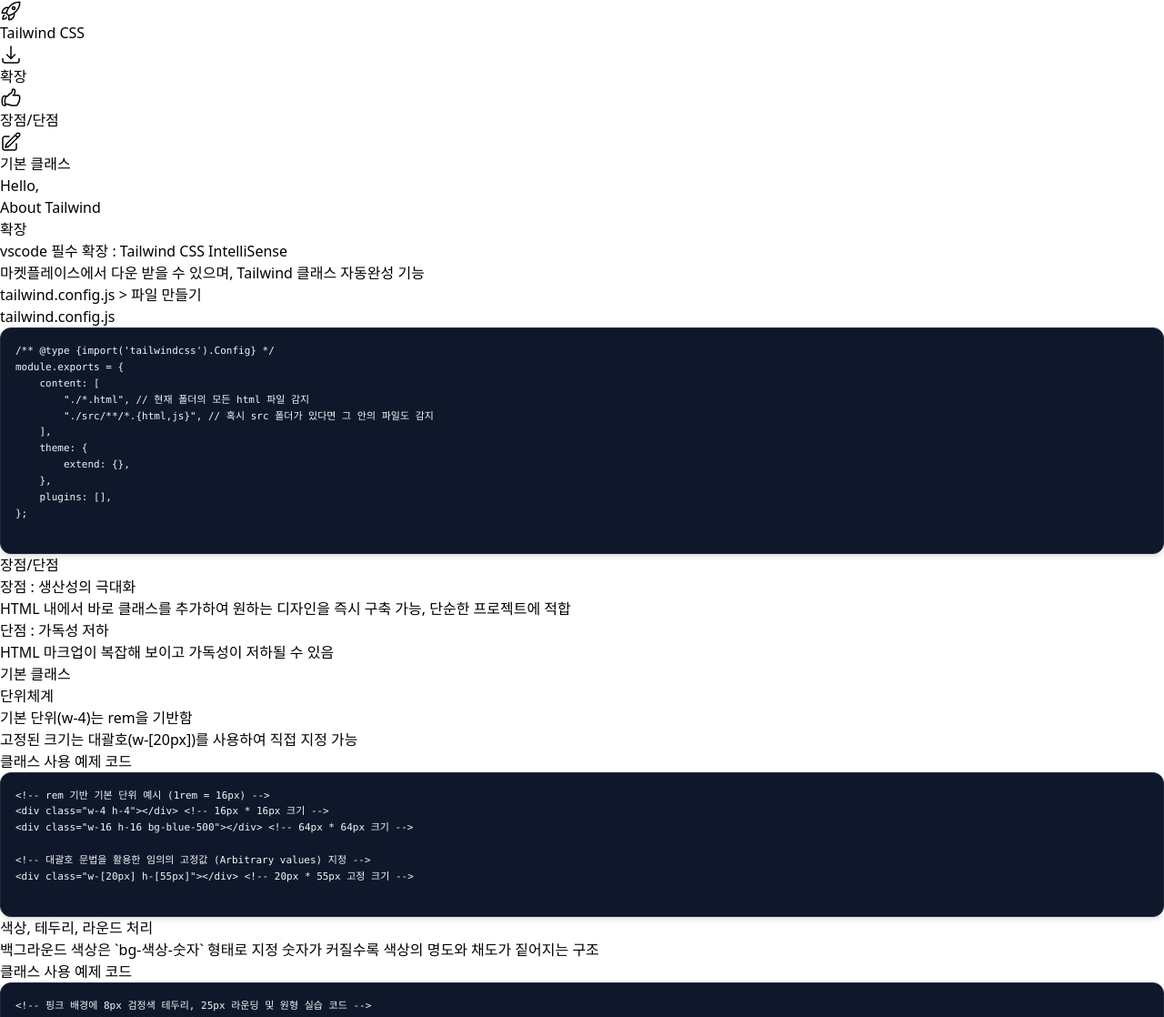
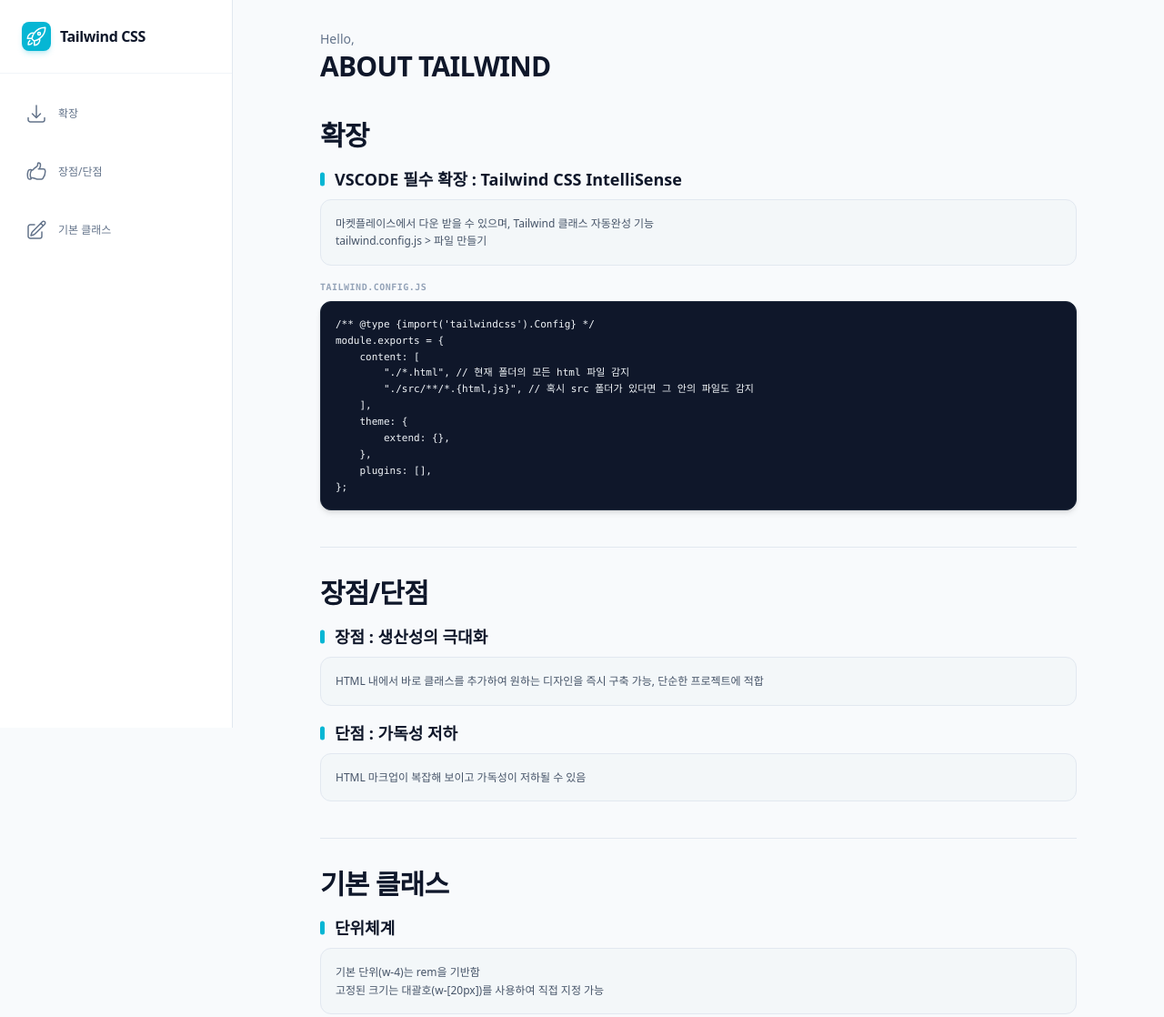
Before and after one commit to bofwio57/tailwind_test, a plain HTML site: page index.html in a window 1280 px wide. Shown: the top 1118 px of the page at 91% size. Drawn offline with nearby package versions, Linux system fonts and the light colour scheme.

Commit message:
tailwind 스타일 적용

```diff
--- a/index.html
+++ b/index.html
@@ -5,12 +5,47 @@
         <meta name="viewport" content="width=device-width, initial-scale=1.0" />
         <title>tailwind</title>
         <script src="https://cdn.tailwindcss.com"></script>
+        <style type="text/tailwindcss">
+            /* cdn 방식이라 이렇게 하고 나중에 변경해라 */
+            @layer components {
+                section {
+                    @apply border-b border-slate-200 pb-10;
+                }
+                .menu_items {
+                    @apply w-full flex items-center gap-3 px-3 py-2 rounded-lg text-left text-xs font-medium transition-all duration-200 text-slate-500 hover:bg-slate-50 hover:text-slate-900;
+                }
+                .section_tit {
+                    @apply text-2xl font-bold tracking-tight text-slate-900 mb-4 sm:text-3xl;
+                }
+                .sub_tit {
+                    @apply relative text-lg font-bold text-slate-900 flex items-center gap-2 mt-4 mb-2
+                    pl-4;
+                }
+                .sub_tit::after {
+                    @apply content-[""] absolute w-[5px] h-[15px] bg-cyan-500 top-[50%] left-0 rounded-md translate-y-[-50%];
+                }
+                .code_box {
+                    @apply mt-4;
+                }
+                .code_box pre {
+                    @apply bg-slate-900 text-slate-100 p-4 rounded-xl overflow-x-auto text-[11px] leading-relaxed font-mono shadow-md border border-slate-800;
+                }
+                .code_box p {
+                    @apply text-[10px] text-slate-400 font-bold uppercase font-mono tracking-wider mb-2;
+                }
+                .txt_box {
+                    @apply bg-slate-100/60 border border-slate-200 p-4 rounded-xl text-xs text-slate-600 leading-relaxed space-y-3;
+                }
+            }
+        </style>
     </head>
     <body>
-        <div class="wrap">
-            <aside class="bg-red">
-                <div class="side_tit">
-                    <div class="icon m_icon">
+        <div class="wrap min-h-screen bg-slate-50 flex">
+            <aside class="w-64 border-r border-slate-200 bg-white flex flex-col h-screen sticky top-0">
+                <div class="side_tit p-6 border-b border-slate-100 flex items-center gap-2.5 mb-2">
+                    <div
+                        class="icon m_icon w-8 h-8 bg-cyan-500 rounded-lg flex items-center justify-center text-white font-bold text-sm shadow-md shadow-cyan-500/20"
+                    >
                         <svg
                             xmlns="http://www.w3.org/2000/svg"
                             fill="none"
@@ -27,10 +62,10 @@
                         </svg>
                     </div>
 
-                    <h1>Tailwind CSS</h1>
+                    <h1 class="font-sans font-bold text-slate-900 tracking-tight text-base leading-none">Tailwind CSS</h1>
                 </div>
-                <ul>
-                    <li>
+                <ul class="menu_item flex-1 overflow-y-auto p-4 space-y-6">
+                    <li class="menu_items">
                         <div class="icon">
                             <svg
                                 xmlns="http://www.w3.org/2000/svg"
@@ -49,7 +84,7 @@
                         </div>
                         <p>확장</p>
                     </li>
-                    <li>
+                    <li class="menu_items">
                         <div class="icon">
                             <svg
                                 xmlns="http://www.w3.org/2000/svg"
@@ -68,7 +103,7 @@
                         </div>
                         <p>장점/단점</p>
                     </li>
-                    <li>
+                    <li class="menu_items">
                         <div class="icon">
                             <svg
                                 xmlns="http://www.w3.org/2000/svg"
@@ -89,25 +124,23 @@
                     </li>
                 </ul>
             </aside>
-            <main>
+            <main class="flex-1 flex flex-col min-w-0 overflow-y-auto p-8 max-w-4xl mx-auto space-y-10">
                 <header>
-                    <p>Hello,</p>
-                    <h2>About Tailwind</h2>
+                    <p class="text-sm text-slate-500 leading-relaxed max-w-2xl">Hello,</p>
+                    <h2 class="text-3xl font-bold tracking-tight uppercase text-slate-900">About Tailwind</h2>
                 </header>
-                <div class="content">
+                <div class="content space-y-8">
                     <section>
-                        <h3>확장</h3>
+                        <h3 class="section_tit">확장</h3>
                         <div>
-                            <h4>vscode 필수 확장 : Tailwind CSS IntelliSense</h4>
-                            <p>
+                            <h4 class="sub_tit">VSCODE 필수 확장 : Tailwind CSS IntelliSense</h4>
+                            <div class="txt_box">
                                 마켓플레이스에서 다운 받을 수 있으며, Tailwind 클래스 자동완성 기능<br />
                                 tailwind.config.js > 파일 만들기
-                            </p>
-                            <div>
+                            </div>
+                            <div class="code_box">
                                 <p>tailwind.config.js</p>
-                                <pre
-                                    class="bg-slate-900 text-slate-100 p-4 rounded-xl overflow-x-auto text-[11px] leading-relaxed font-mono shadow-md border border-slate-800"
-                                >
+                                <pre>
 <code>/** @type {import('tailwindcss').Config} */
 module.exports = {
     content: [
@@ -118,54 +151,46 @@
         extend: {},
     },
     plugins: [],
-};
-</code>
-</pre>
+};</code></pre>
                             </div>
                         </div>
                     </section>
                     <section>
-                        <h3>장점/단점</h3>
+                        <h3 class="section_tit">장점/단점</h3>
                         <div>
-                            <h4>장점 : 생산성의 극대화</h4>
-                            <p>HTML 내에서 바로 클래스를 추가하여 원하는 디자인을 즉시 구축 가능, 단순한 프로젝트에 적합</p>
+                            <h4 class="sub_tit">장점 : 생산성의 극대화</h4>
+                            <div class="txt_box">HTML 내에서 바로 클래스를 추가하여 원하는 디자인을 즉시 구축 가능, 단순한 프로젝트에 적합</div>
                         </div>
                         <div>
-                            <h4>단점 : 가독성 저하</h4>
-                            <p>HTML 마크업이 복잡해 보이고 가독성이 저하될 수 있음</p>
+                            <h4 class="sub_tit">단점 : 가독성 저하</h4>
+                            <div class="txt_box">HTML 마크업이 복잡해 보이고 가독성이 저하될 수 있음</div>
                         </div>
                     </section>
-                    <section>
-                        <h3>기본 클래스</h3>
+                    <section class="border-b-0">
+                        <h3 class="section_tit">기본 클래스</h3>
                         <div>
-                            <h4>단위체계</h4>
-                            <p>
+                            <h4 class="sub_tit">단위체계</h4>
+                            <div class="txt_box">
                                 기본 단위(w-4)는 rem을 기반함<br />
                                 고정된 크기는 대괄호(w-[20px])를 사용하여 직접 지정 가능
-                            </p>
-                            <div>
+                            </div>
+                            <div class="code_box">
                                 <p>클래스 사용 예제 코드</p>
-                                <pre
-                                    class="bg-slate-900 text-slate-100 p-4 rounded-xl overflow-x-auto text-[11px] leading-relaxed font-mono shadow-md border border-slate-800"
-                                >
+                                <pre>
 <code>&lt;!-- rem 기반 기본 단위 예시 (1rem = 16px) --&gt;
 &lt;div class="w-4 h-4"&gt;&lt;/div&gt; &lt;!-- 16px * 16px 크기 --&gt;
 &lt;div class="w-16 h-16 bg-blue-500"&gt;&lt;/div&gt; &lt;!-- 64px * 64px 크기 --&gt;
 
 &lt;!-- 대괄호 문법을 활용한 임의의 고정값 (Arbitrary values) 지정 --&gt;
-&lt;div class="w-[20px] h-[55px]"&gt;&lt;/div&gt; &lt;!-- 20px * 55px 고정 크기 --&gt;
-</code>
-</pre>
+&lt;div class="w-[20px] h-[55px]"&gt;&lt;/div&gt; &lt;!-- 20px * 55px 고정 크기 --&gt;</code></pre>
                             </div>
                         </div>
                         <div>
-                            <h4>색상, 테두리, 라운드 처리</h4>
-                            <p>백그라운드 색상은 `bg-색상-숫자` 형태로 지정 숫자가 커질수록 색상의 명도와 채도가 짙어지는 구조</p>
-                            <div>
+                            <h4 class="sub_tit">색상, 테두리, 라운드 처리</h4>
+                            <div class="txt_box">백그라운드 색상은 `bg-색상-숫자` 형태로 지정 숫자가 커질수록 색상의 명도와 채도가 짙어지는 구조</div>
+                            <div class="code_box">
                                 <p>클래스 사용 예제 코드</p>
-                                <pre
-                                    class="bg-slate-900 text-slate-100 p-4 rounded-xl overflow-x-auto text-[11px] leading-relaxed font-mono shadow-md border border-slate-800"
-                                ><code>&lt;!-- 핑크 배경에 8px 검정색 테두리, 25px 라운딩 및 원형 실습 코드 --&gt;
+                                <pre><code>&lt;!-- 핑크 배경에 8px 검정색 테두리, 25px 라운딩 및 원형 실습 코드 --&gt;
 &lt;!-- 1. 25px 라운드 처리된 핑크 박스 --&gt;
 &lt;div class="bg-pink-400 border-8 border-black rounded-[25px] w-28 h-28 flex items-center justify-center"&gt;
   rounded-[25px]
@@ -178,40 +203,40 @@
                             </div>
                         </div>
                         <div>
-                            <h4>레이아웃: 너비(W), 높이(H), 패딩(P), 마진(M)</h4>
-                            <p>
+                            <h4 class="sub_tit">레이아웃: 너비(W), 높이(H), 패딩(P), 마진(M)</h4>
+                            <div class="txt_box">
                                 width(W), height(H), padding(P), margin(M)<br />
                                 x축(좌우)과 y축(상하) 가능(mx-10), w-full > 화면 전체
-                            </p>
+                            </div>
                         </div>
                         <div>
-                            <h4>텍스트</h4>
-                            <p>
+                            <h4 class="sub_tit">텍스트</h4>
+                            <div class="txt_box">
                                 text-color, text-size, font-bold, cursor<br />
                                 cursor-pointer > 마우스 커서 모양을 변경<br />
-                            </p>
+                            </div>
                         </div>
                         <div>
-                            <h4>Flex</h4>
-                            <p>
+                            <h4 class="sub_tit">Flex</h4>
+                            <div class="txt_box">
                                 flex, flex-col, justify, items, gap-4<br />
                                 flex justify-center items-center > 정 가운데 정렬
-                            </p>
+                            </div>
                         </div>
                         <div>
-                            <h4>Hover</h4>
-                            <p>
+                            <h4 class="sub_tit">Hover</h4>
+                            <div class="txt_box">
                                 hover:<br />
                                 hover:bg-purple-400 transition > 호버시 백그라운드가 보라색으로 변해라 자연스럽게(transition)
-                            </p>
+                            </div>
                         </div>
                         <div>
-                            <h4>고급 기능: 그룹 호버(Group Hover)</h4>
-                            <p>
+                            <h4 class="sub_tit">고급 기능: 그룹 호버(Group Hover)</h4>
+                            <div class="txt_box">
                                 group-hover > 최상위 요소에 부여<br />
                                 상위 요소에 마우스를 올렸을 때 하위 요소의 스타일이 동시에 변경<br />
                                 스타일 변경하는 하위 요소에 group-hover:~ 부여 하면 변경됨
-                            </p>
+                            </div>
                         </div>
                     </section>
                 </div>
```
